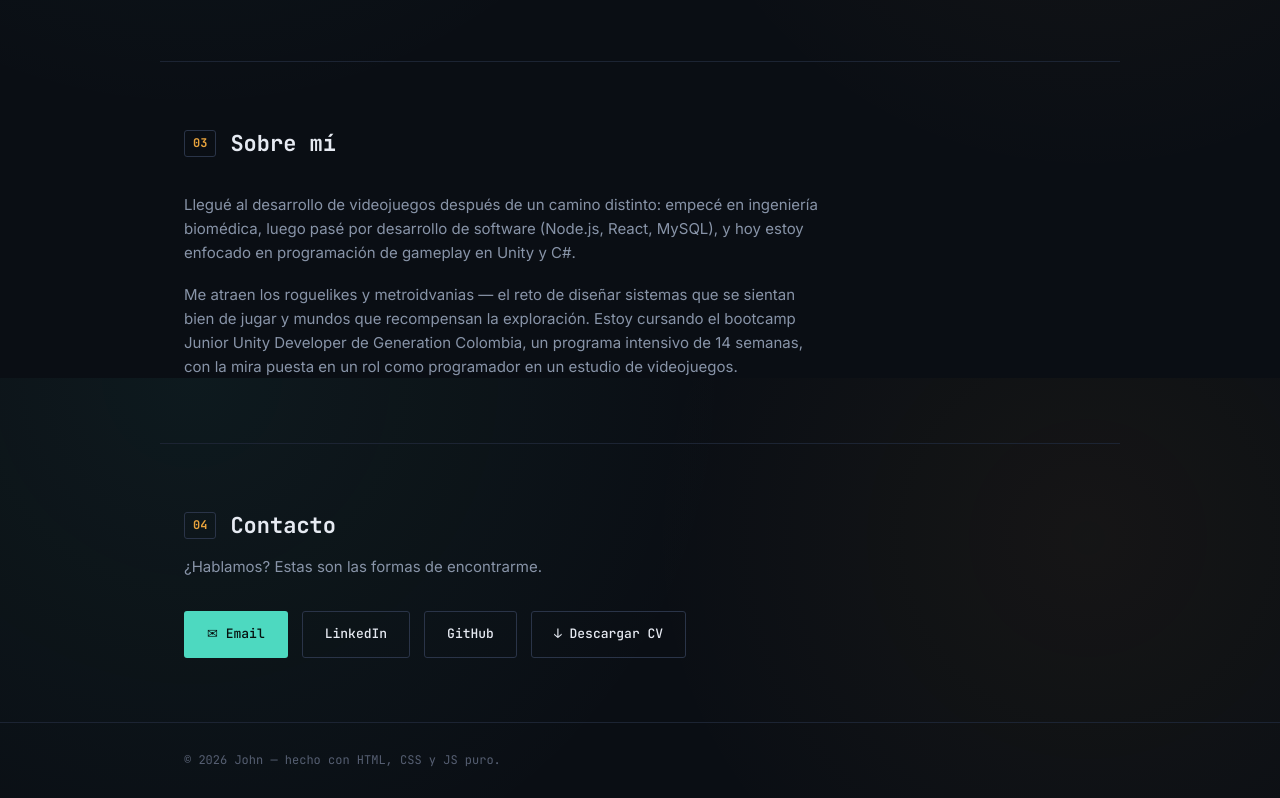
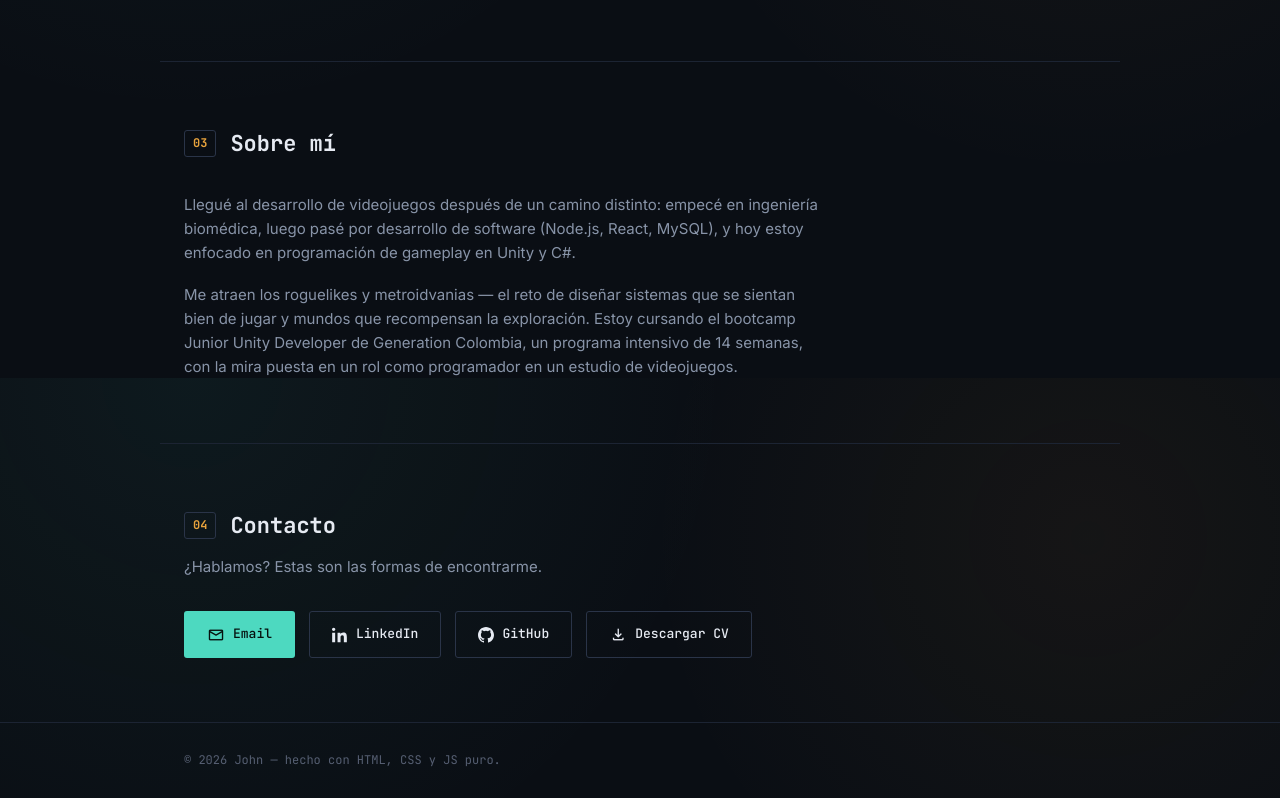
Before and after one commit to StivenP6160/StivenP6160.github.io, a plain HTML site: page index.html in a window 1280 px wide. Shown: the part 2022-2820 px from the top of the page. Drawn offline with nearby package versions, Linux system fonts and the light colour scheme.

Commit message:
Agrego correo, links de contacto e iconos

```diff
--- a/index.html
+++ b/index.html
@@ -7,6 +7,7 @@
 <link rel="preconnect" href="https://fonts.googleapis.com">
 <link rel="preconnect" href="https://fonts.gstatic.com" crossorigin>
 <link href="https://fonts.googleapis.com/css2?family=JetBrains+Mono:wght@400;500;700;800&family=Inter:wght@400;500;600&display=swap" rel="stylesheet">
+<link rel="stylesheet" href="https://fonts.googleapis.com/css2?family=Material+Symbols+Outlined:opsz,wght,FILL,GRAD@24,400,0,0" />
 <link rel="stylesheet" href="style.css">
 </head>
 <body>
@@ -163,14 +164,27 @@
   </section>
 
   <!-- CONTACTO -->
+  <!-- CONTACTO -->
   <section id="contacto" class="section wrap contact-section">
     <h2 class="section-title"><span class="tag">04</span> Contacto</h2>
     <p class="section-sub">¿Hablamos? Estas son las formas de encontrarme.</p>
     <div class="contact-links">
-      <a href="mailto:tuemail@ejemplo.com" class="btn btn-primary">✉ Email</a>
-      <a href="#" class="btn btn-ghost">LinkedIn</a>
-      <a href="#" class="btn btn-ghost">GitHub</a>
-      <a href="#" class="btn btn-ghost">↓ Descargar CV</a>
+      <a href="mailto:patinoestiven@gmail.com" class="btn btn-primary btn-icon">
+        <span class="material-symbols-outlined">mail</span>
+        Email
+      </a>
+      <a href="https://www.linkedin.com/in/j-stiven-patino-canola-unity-csharp" class="btn btn-ghost btn-icon" target="_blank" rel="noopener">
+        <svg viewBox="0 0 24 24" width="16" height="16" fill="currentColor"><path d="M4.98 3.5C4.98 4.88 3.87 6 2.5 6S0 4.88 0 3.5 1.12 1 2.5 1s2.48 1.12 2.48 2.5zM.24 8.5h4.5V23H.24V8.5zM8.24 8.5h4.32v1.98h.06c.6-1.14 2.07-2.34 4.26-2.34 4.56 0 5.4 3 5.4 6.9V23h-4.5v-6.9c0-1.65-.03-3.78-2.3-3.78-2.3 0-2.66 1.8-2.66 3.66V23h-4.5V8.5z"/></svg>
+        LinkedIn
+      </a>
+      <a href="https://github.com/StivenP6160" class="btn btn-ghost btn-icon" target="_blank" rel="noopener">
+        <svg viewBox="0 0 24 24" width="16" height="16" fill="currentColor"><path d="M12 0C5.37 0 0 5.37 0 12c0 5.3 3.44 9.8 8.21 11.39.6.11.82-.26.82-.58 0-.29-.01-1.04-.02-2.04-3.34.73-4.04-1.61-4.04-1.61-.55-1.39-1.34-1.76-1.34-1.76-1.09-.75.08-.73.08-.73 1.21.08 1.84 1.24 1.84 1.24 1.07 1.84 2.81 1.31 3.49 1 .11-.78.42-1.31.76-1.61-2.67-.3-5.47-1.33-5.47-5.93 0-1.31.47-2.38 1.24-3.22-.12-.3-.54-1.52.12-3.18 0 0 1.01-.32 3.3 1.23a11.5 11.5 0 016 0c2.29-1.55 3.3-1.23 3.3-1.23.66 1.66.24 2.88.12 3.18.77.84 1.24 1.91 1.24 3.22 0 4.61-2.81 5.62-5.49 5.92.43.37.81 1.1.81 2.22 0 1.6-.01 2.89-.01 3.29 0 .32.22.7.83.58C20.56 21.8 24 17.3 24 12c0-6.63-5.37-12-12-12z"/></svg>
+        GitHub
+      </a>
+      <a href="#" class="btn btn-ghost btn-icon">
+        <span class="material-symbols-outlined">download</span>
+        Descargar CV
+      </a>
     </div>
   </section>
 
--- a/style.css
+++ b/style.css
@@ -190,6 +190,21 @@ button:focus-visible {
 .btn-ghost:hover {
   border-color: var(--accent-cyan);
   color: var(--accent-cyan);
+}
+
+.btn-icon {
+  display: inline-flex;
+  align-items: center;
+  gap: 8px;
+}
+
+.btn-icon svg {
+  flex-shrink: 0;
+}
+
+.material-symbols-outlined {
+  font-size: 18px;
+  line-height: 1;
 }
 
 .hero-stats {
```
